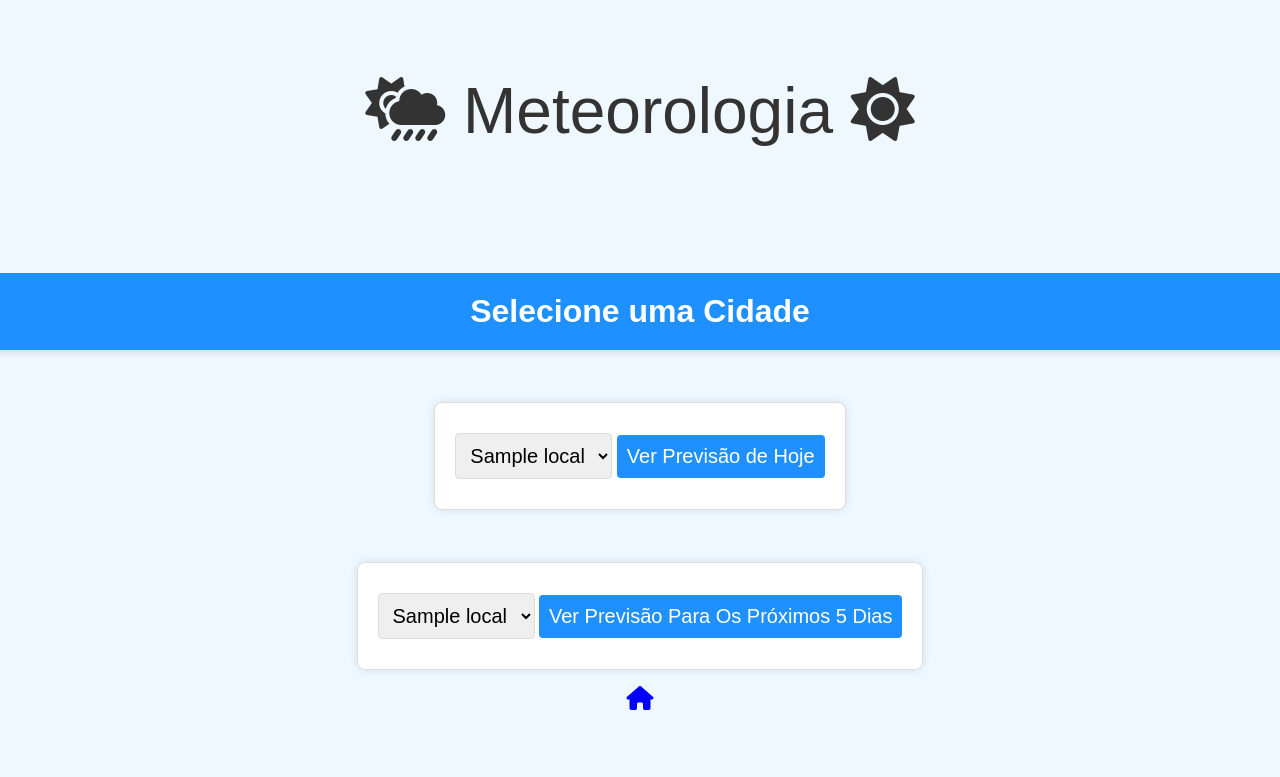
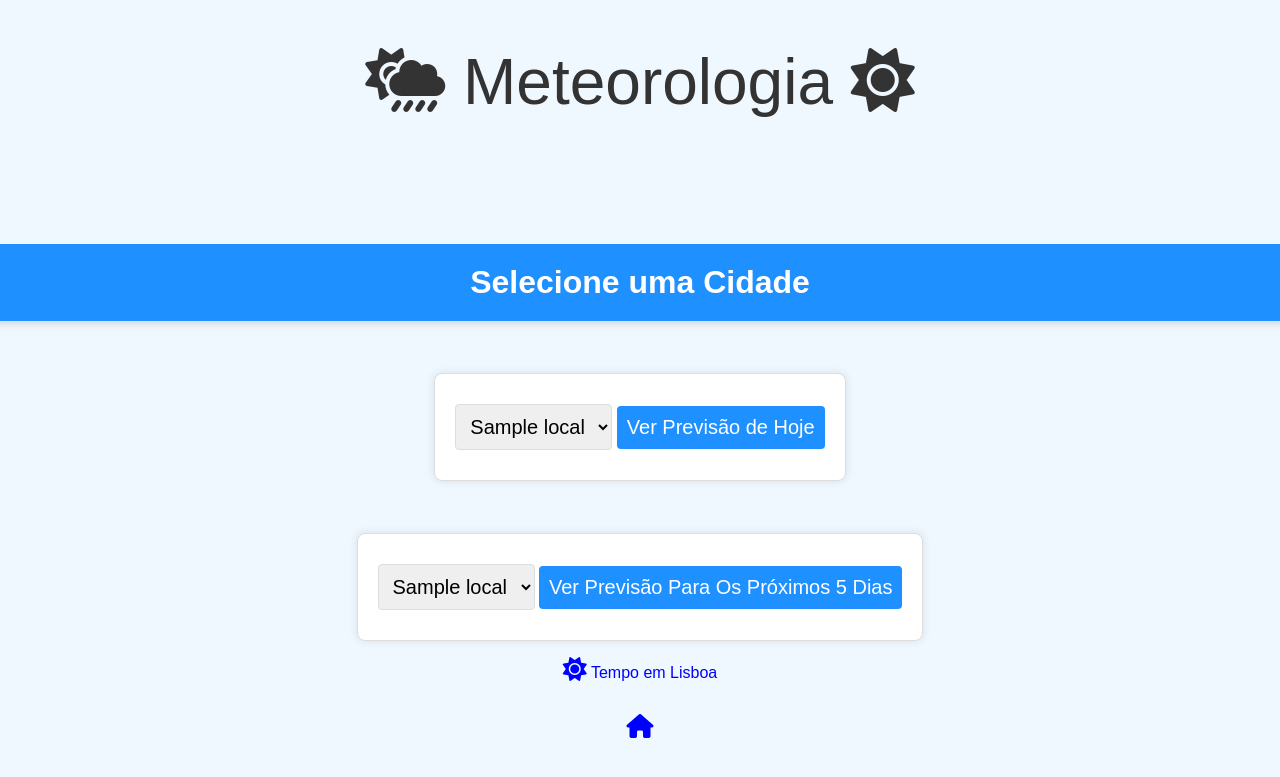
Before and after one commit to Filipe-Lau/PW-project, a Django app: page /meteorologia/ in a window 1280 px wide. Shown: the top 777 px of the page. Run offline with Django 4.2, Linux system fonts and the light colour scheme; tables that the repository leaves empty hold one stand-in row (values such as "Sample post"); a database or web service that is not in the repository returns one stand-in record (values such as "Sample title"); data that the repository does not hold is empty; some libraries are stand-ins or nearby versions.

Commit message:
Update cidades.html

```diff
--- a/meteorologia/templates/meteorologia/cidades.html
+++ b/meteorologia/templates/meteorologia/cidades.html
@@ -49,6 +49,7 @@
             window.location.href = url;
         };
     </script>
+    <p> <i class="fa-solid fa-sun" id="sun"></i> <a href = "{% url 'meteorologia:tempo_hoje_lisboa' %}"> Tempo em Lisboa   </a></p>
     <p><a href = "{% url 'portfolio:landing_page' %}"> <i class="fa-solid fa-house"></i> </a></p>
 </body>
 </html>
```
